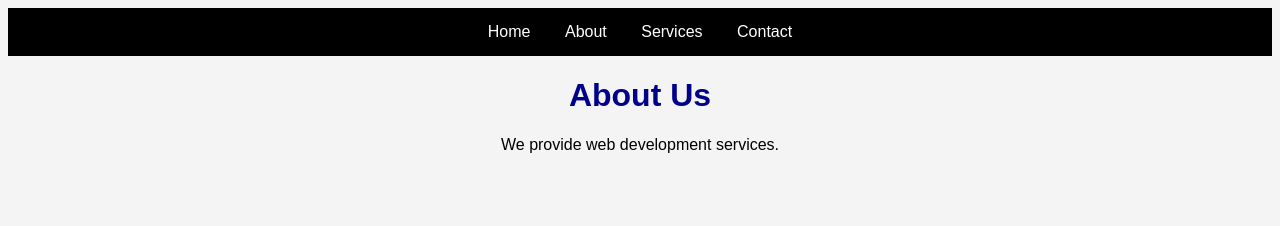
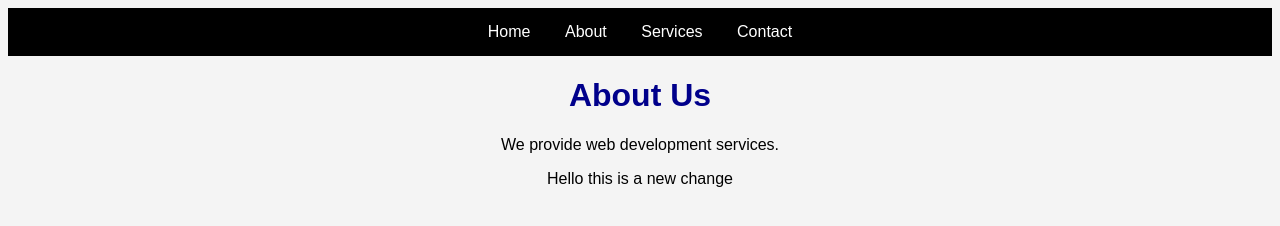
Before and after one commit to Waqarahmed00/web-pages, a plain HTML site: page about.html in a window 1280 px wide. Drawn offline with Linux system fonts and the light colour scheme.

Commit message:
updated my web pages

```diff
--- a/about.html
+++ b/about.html
@@ -15,6 +15,7 @@
 
 <h1>About Us</h1>
 <p>We provide web development services.</p>
+<p> Hello this is a new change</p>
 
 <script src="script.js"></script>
 </body>
```
